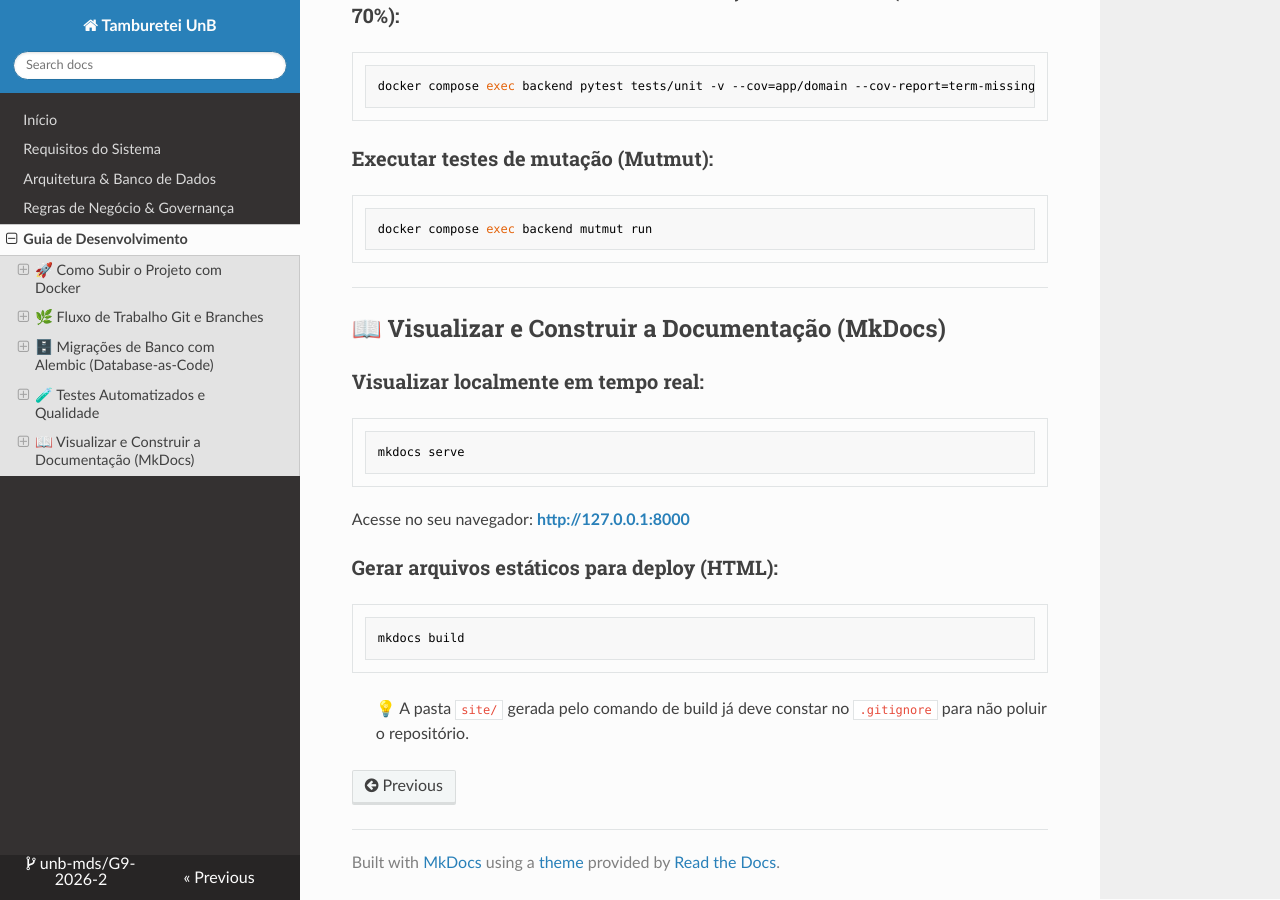
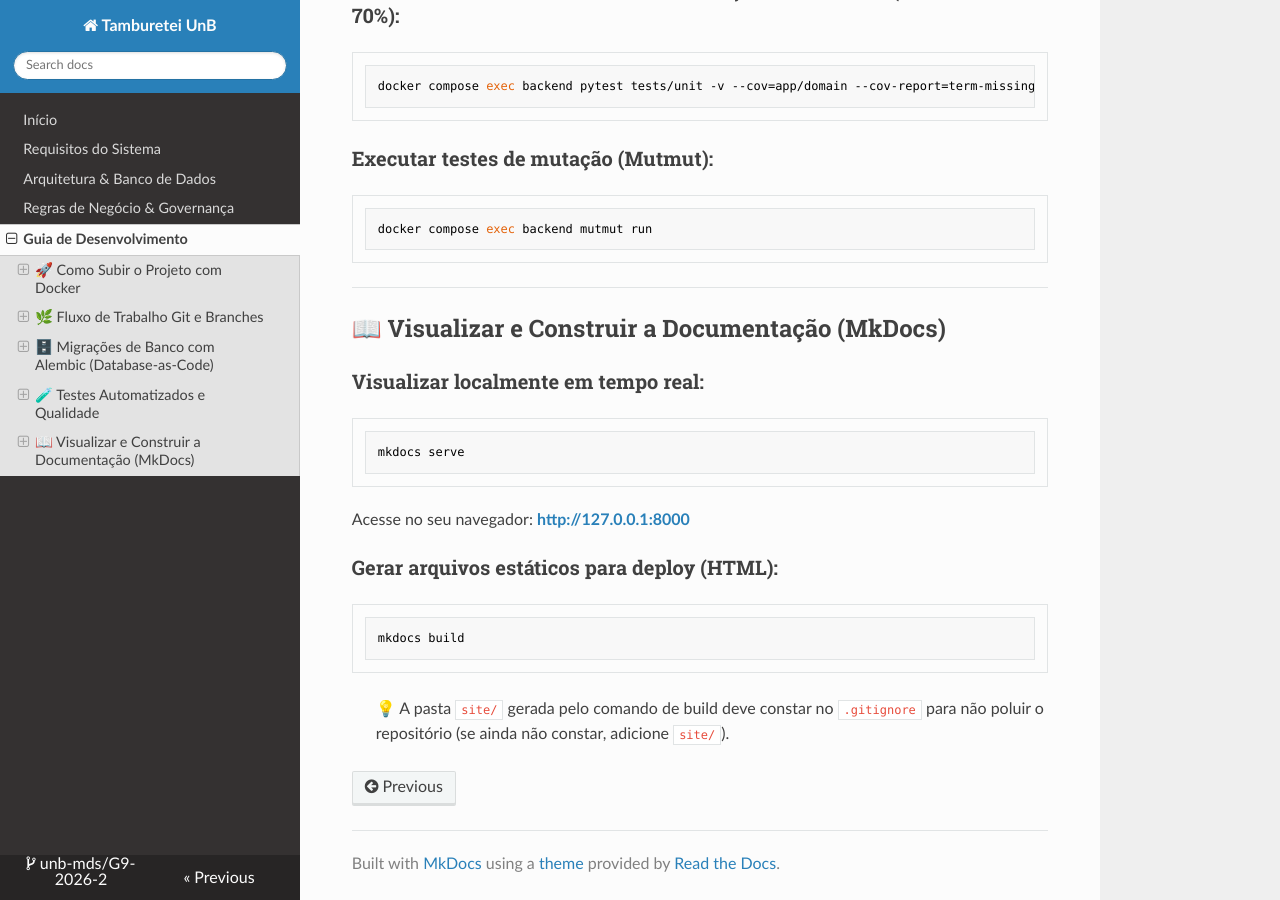
Before and after one commit to unb-mds/G9-2026-2, an MkDocs documentation site: the page built from docs/desenvolvimento.md, in a window 1280 px wide and 900 px high, scrolled down 1982 px. Built offline with MkDocs 1.6.1, drawn with Linux system fonts in a browser that asks for light colours; nearby versions of some CDN libraries.

Commit message:
docs/estrutura-inicial: Clarify .gitignore entry for site/ directory
Co-authored-by: Copilot Autofix powered by AI <175728472+Copilot@users.noreply.github.com>

````diff
--- a/docs/desenvolvimento.md
+++ b/docs/desenvolvimento.md
@@ -92,4 +92,4 @@ Acesse no seu navegador: **[http://127.0.0.1:8000](http://127.0.0.1:8000)**
 ```bash
 mkdocs build
 ```
-> 💡 A pasta `site/` gerada pelo comando de build já deve constar no `.gitignore` para não poluir o repositório.
+> 💡 A pasta `site/` gerada pelo comando de build deve constar no `.gitignore` para não poluir o repositório (se ainda não constar, adicione `site/`).
````
